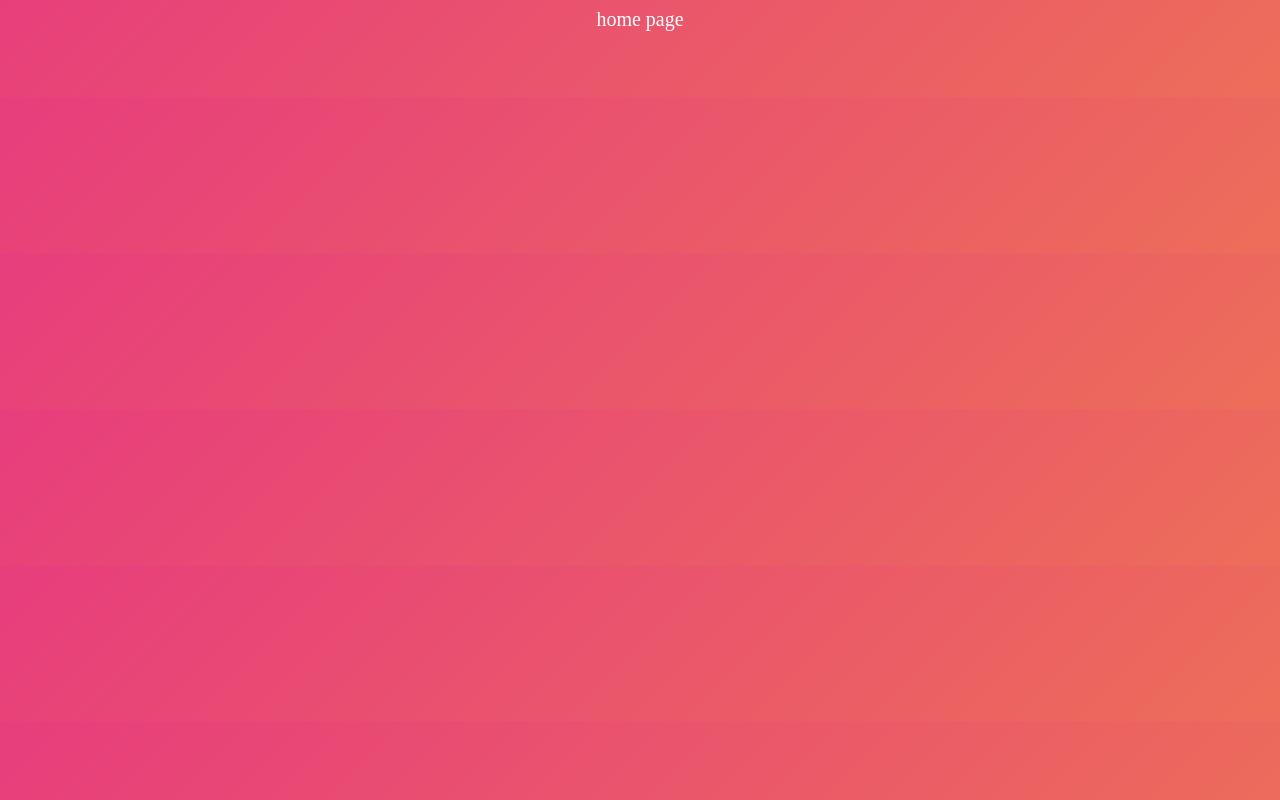
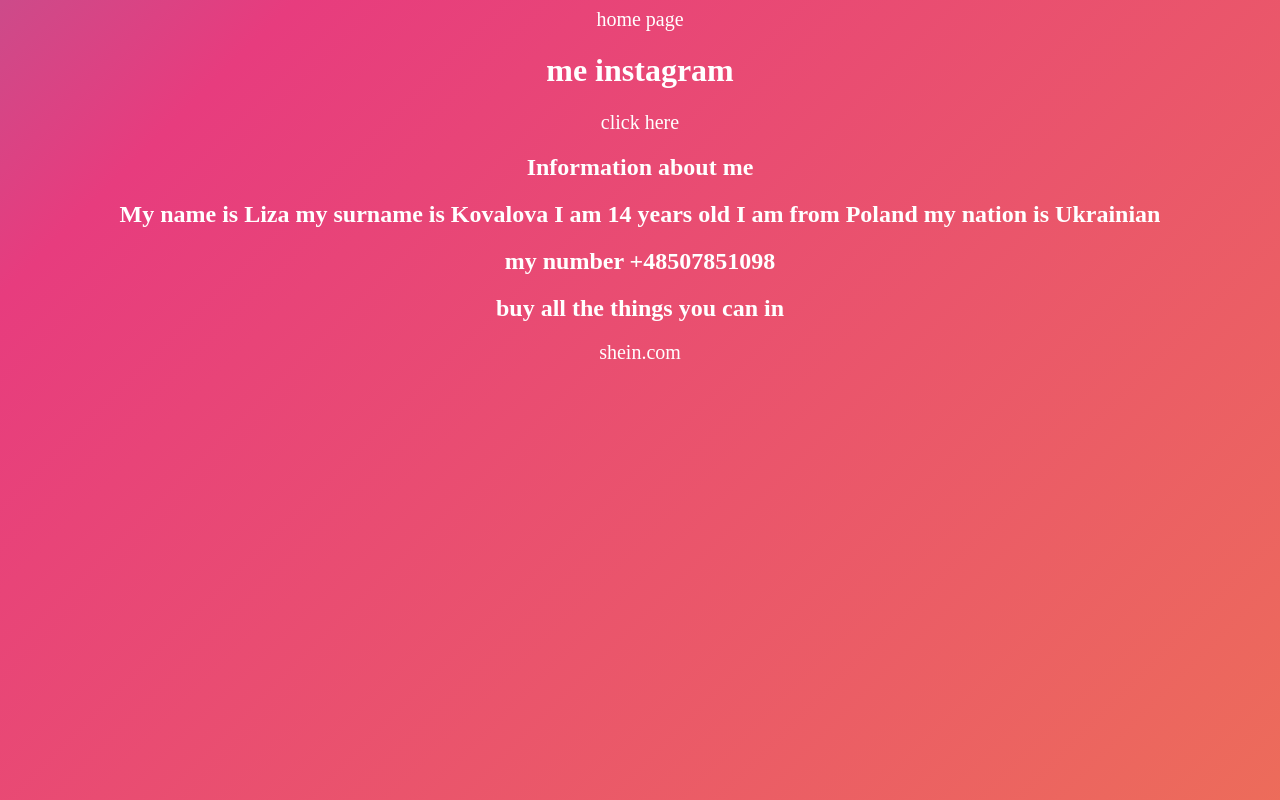
Before and after one commit to lizzakd/moda, a plain HTML site: page contact.html in a window 1280 px wide. Drawn offline with Linux system fonts and the light colour scheme.

Commit message:
Add files via upload

```diff
--- a/contact.html
+++ b/contact.html
@@ -9,6 +9,14 @@
 </head>
 <body>
     <a href="index.html">home page</a>
+    <h1>me instagram</h1>
+    <a href= "https://www.instagram.com/lizza.kd/">click here</a>
+    <h2>Information about me</h2>
+    <h2>My name is Liza my surname is Kovalova I am 14 years old I am from Poland my nation is Ukrainian</h2>
+    <h2>my number +48507851098 </h2>
+    <h2>buy all the things you can in </h2>
+    <a href="https://pl.shein.com/">shein.com</a>
+
 
 </body>
 </html>
```
